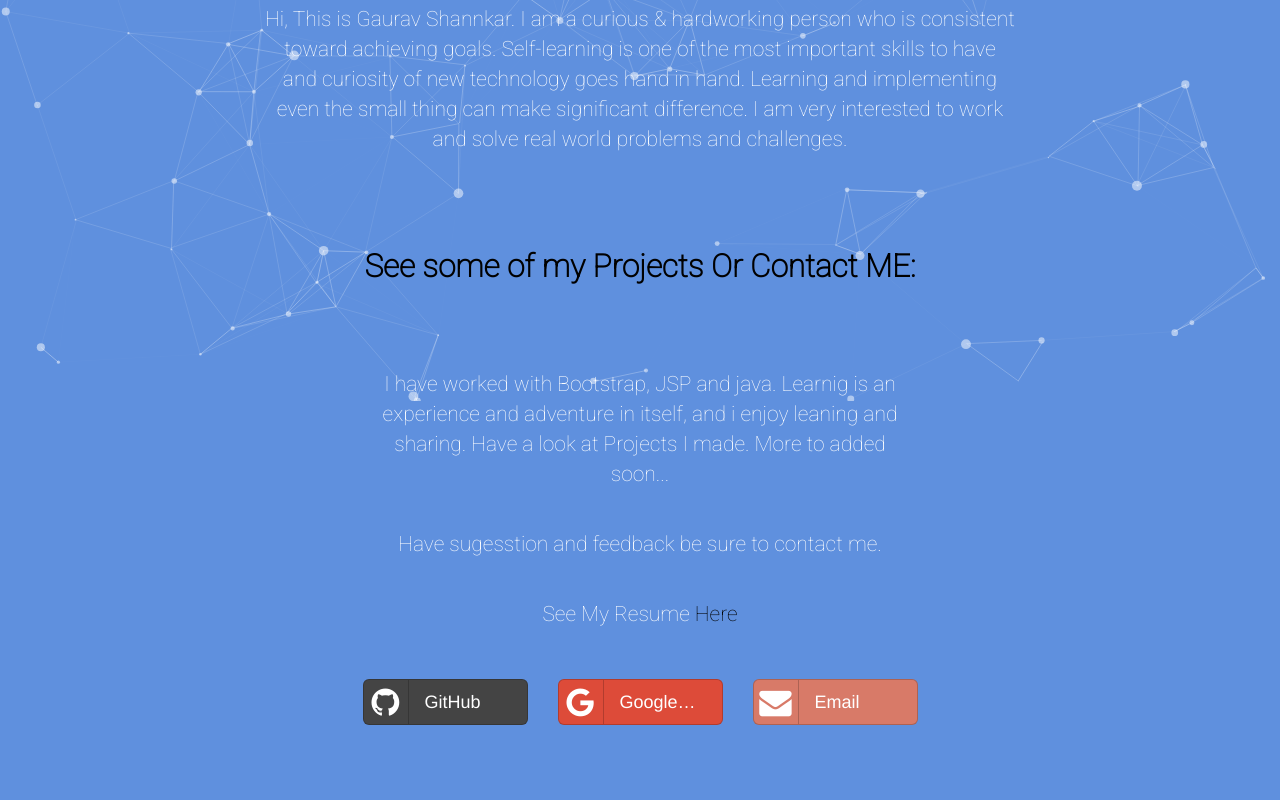
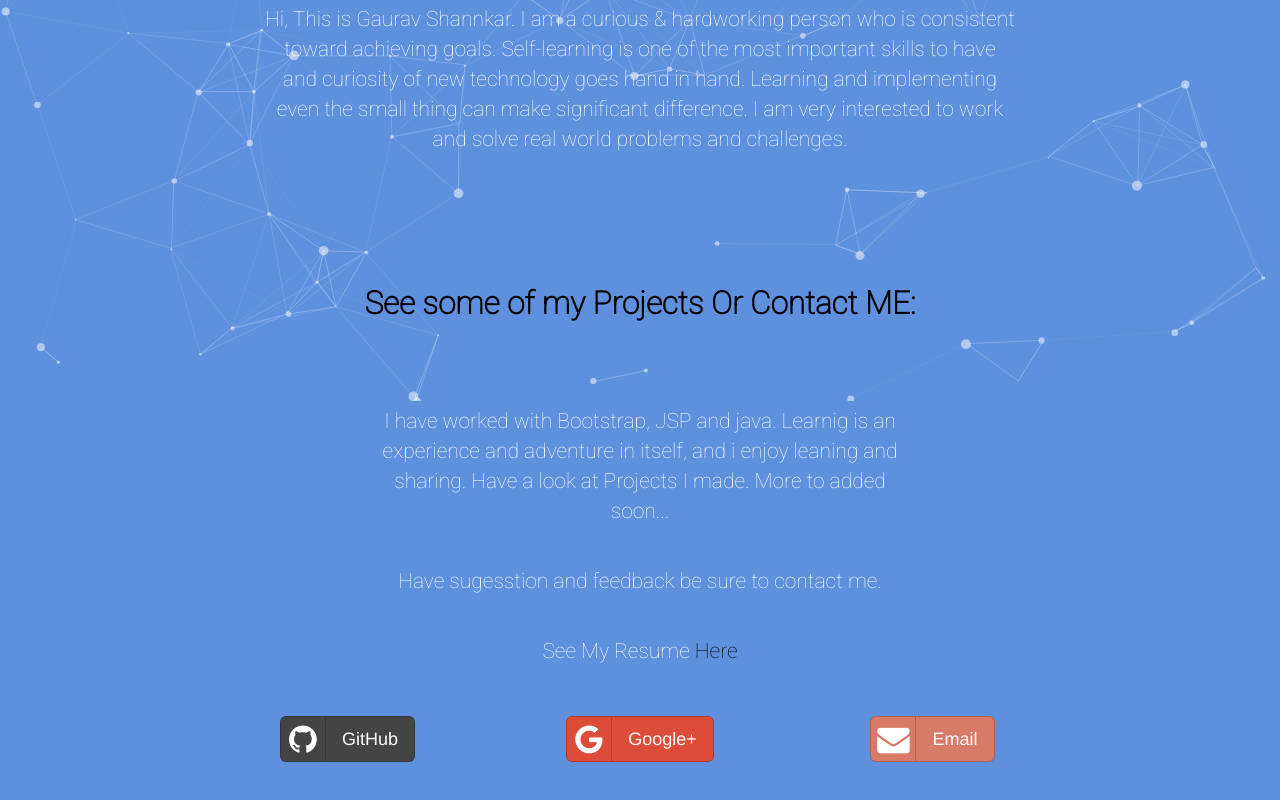
Before and after one commit to gauravsh02/gauravsh02.github.io, a plain HTML site: page index.html in a window 1280 px wide. Shown: the part 399-1199 px from the top of the page. Before the commit the page ends 1164 px from the top, so only its background shows below. Drawn offline with Linux system fonts and the light colour scheme.

Commit message:
responssive bug fix

```diff
--- a/css/custom.css
+++ b/css/custom.css
@@ -13,7 +13,7 @@ body{
 }
 
 #section1 {
-  padding-top:110px;height:450px;color: #fff;
+  padding-top:110px;height:500px;color: #fff;
 }
 #section2 {
   padding-top:100px;height:500px;color: #fff;
--- a/index.html
+++ b/index.html
@@ -68,10 +68,10 @@
          <p class="ctext">See My Resume <a style="color:black;" href="">Here</a></p>
         </div>
       </div><br><br>
-      <div class="row">
-        <div class="col-xs-2 col-xs-offset-3 "><a class="btn btn-block btn-lg btn-social btn-github" href="https://github.com/gauravsh02"><span class="fa fa-github"></span>GitHub</a></div>
-        <div class="col-xs-2 "> <a class="btn btn-block btn-lg btn-social btn-google" href="https://plus.google.com/104105847855469959857"><span class="fa fa-google"></span> GooglePlus</a></div>
-        <div class="col-xs-2 "><a class="btn btn-block btn-lg btn-social btn-adn" href="mailto:gauravashankar.bk@gmail.com"><span class="fa fa-envelope"></span>Email</a></div>
+      <div class="row text-center">
+        <div class="col-lg-2 col-lg-offset-2 col-sm-1 col-sm-offset-1"><a class="btn btn-lg btn-social btn-github" href="https://github.com/gauravsh02"><span class="fa fa-github"></span>GitHub</a></div>
+        <div class="col-lg-2 col-sm-1 col-sm-offset-1"> <a class="btn  btn-lg btn-social btn-google" href="https://plus.google.com/104105847855469959857"><span class="fa fa-google"></span> Google+</a></div>
+        <div class="col-lg-2 col-sm-1 col-sm-offset-1"><a class="btn  btn-lg btn-social btn-adn" href="mailto:gauravashankar.bk@gmail.com"><span class="fa fa-envelope"></span>Email</a></div>
       </div>
 
     </div>
```
